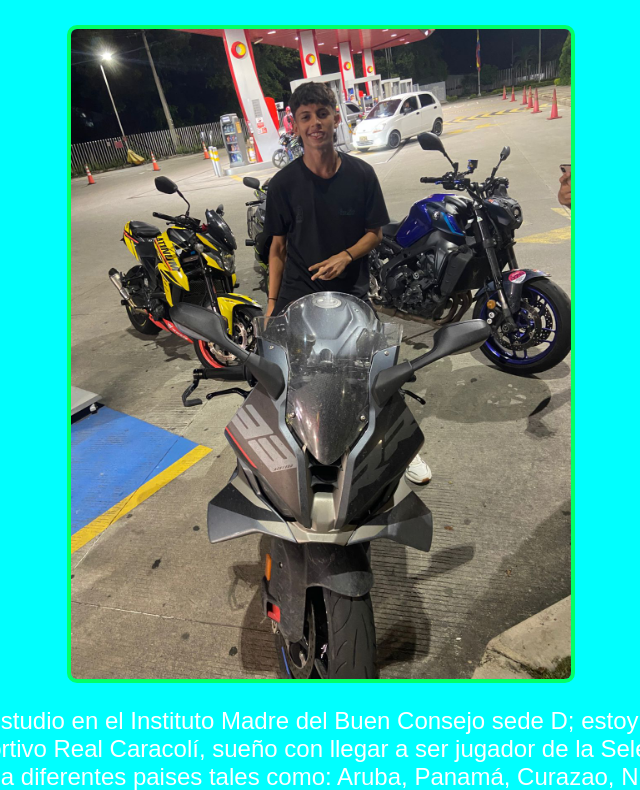
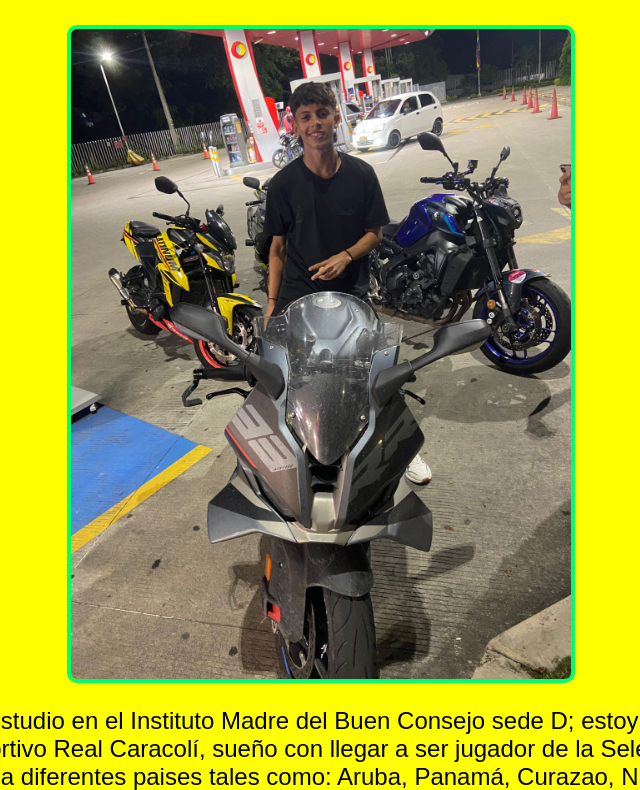
Before and after one commit to camilgarcia-be/camilgarcia-be.github.io, a plain HTML site: page index.html in a window 1280 px wide. Shown: the part 99-889 px from the top of the page, without its empty margins (319-959 px from the left). Drawn offline with Linux system fonts and the light colour scheme.

Commit message:
Change background and text color in index.html
Updated background color and text color in body.

```diff
--- a/index.html
+++ b/index.html
@@ -4,7 +4,7 @@
 <title>Mini Autobiografia</title>
 </head>
 
-<body bgcolor="cyan" text="white">
+<body bgcolor="yellow" text="black">
 <br>
 <center>
 <h1> CAMIL ANDRÉ GRACÍA CHACÓN </H1>
```
